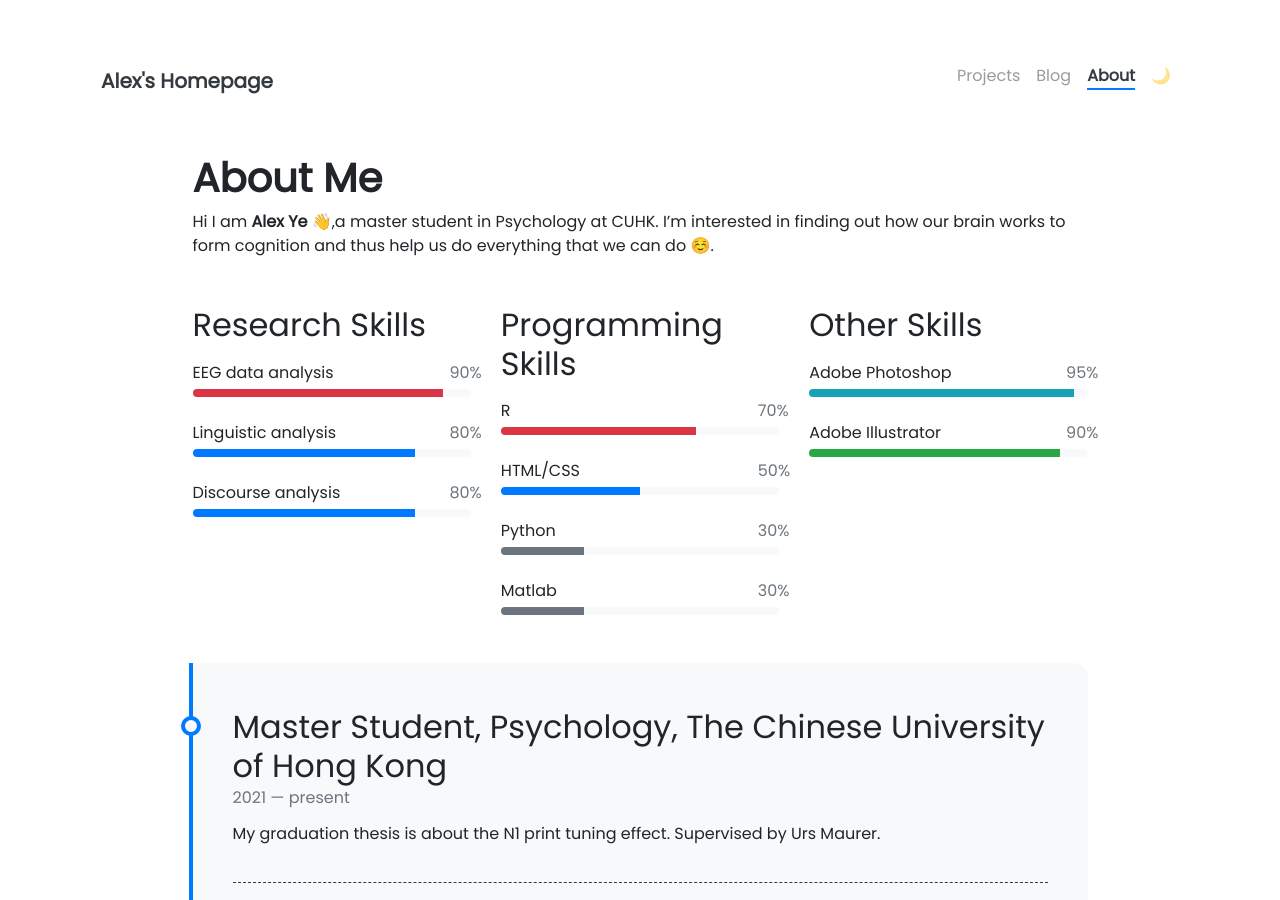
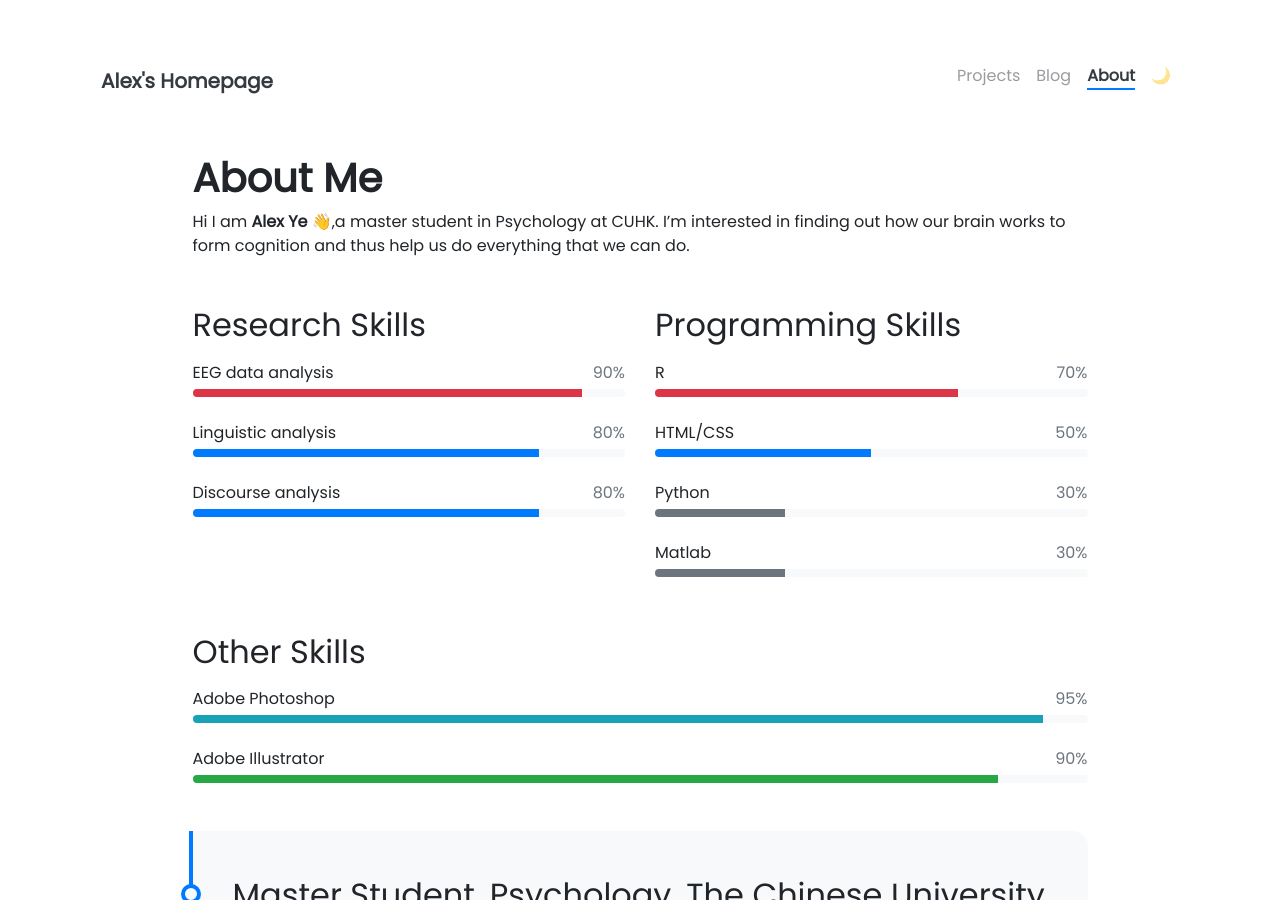
Before and after one commit to alexxyye/alexxyye.github.io, a Jekyll site: the page built from pages/about.md, in a window 1280 px wide and 900 px high. Built offline with Jekyll 4.4.1, drawn with Linux system fonts in a browser that asks for light colours; nearby versions of some CDN libraries; emoji names are drawn with the system emoji font.

Commit message:
Update about.md

```diff
--- a/pages/about.md
+++ b/pages/about.md
@@ -7,13 +7,14 @@ weight: 3
 
 # **About Me**
 
-Hi I am **{{ site.author.name }}** :wave:,a master student in Psychology at CUHK. I'm interested in finding out how our brain works to form cognition and thus help us do everything that we can do :relaxed:.<br>
+Hi I am **{{ site.author.name }}** :wave:,a master student in Psychology at CUHK. I'm interested in finding out how our brain works to form cognition and thus help us do everything that we can do.<br>
 
 
 <div class="row">
 {% include about/skills.html title="Research Skills" source=site.data.research-skills %}
 {% include about/skills.html title="Programming Skills" source=site.data.programming-skills %}
-<br>
+</div>
+<div class="row">
 {% include about/skills.html title="Other Skills" source=site.data.other-skills %}
 </div>
 
```
